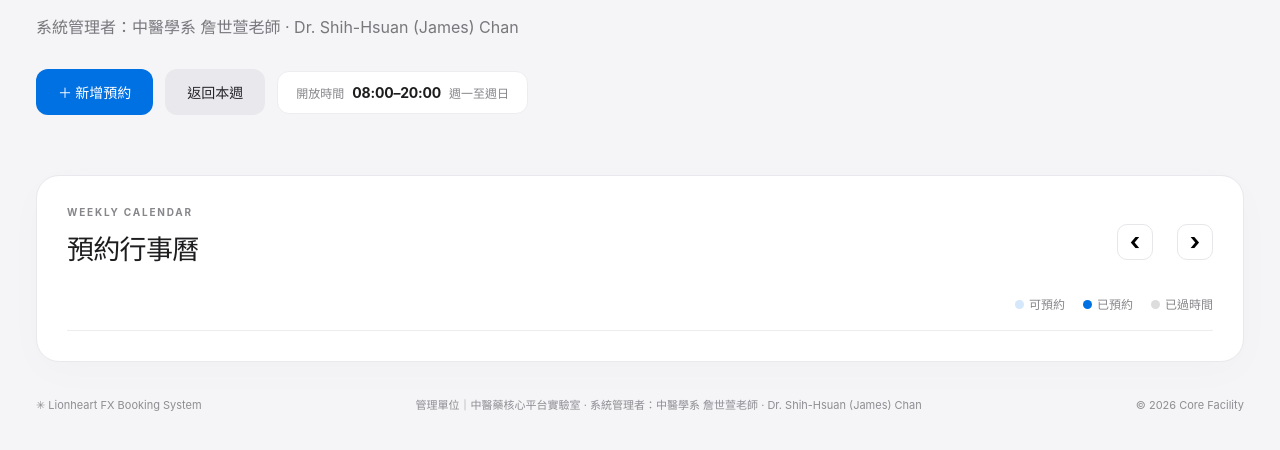
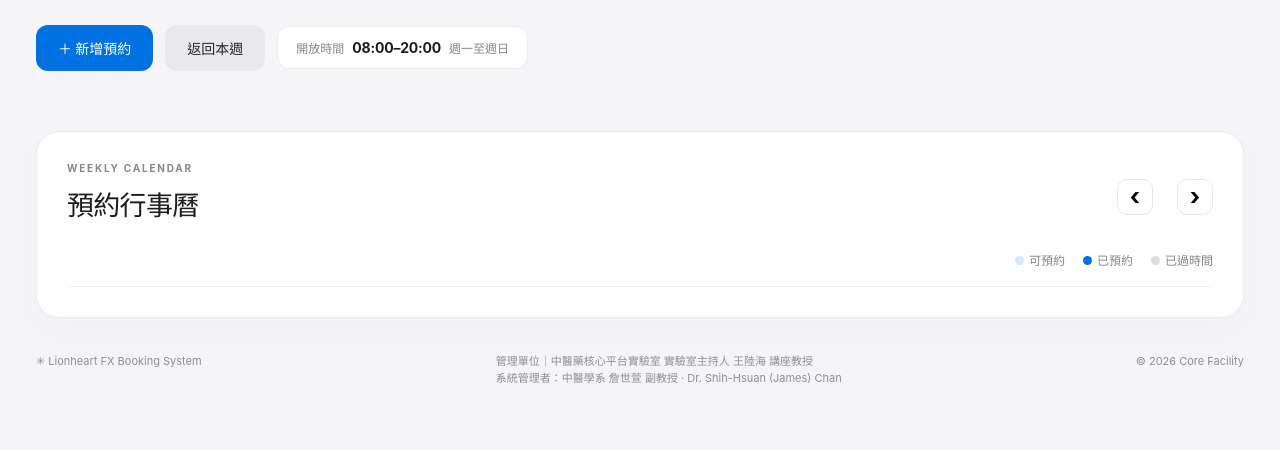
Before and after one commit to jessechan27/lionheart-fx-booking, a plain HTML site: page index.html in a window 1280 px wide. Shown: the part 374-824 px from the top of the page. After the commit the page ends 800 px from the top, so only its background shows below. Drawn offline with nearby package versions, Linux system fonts and the light colour scheme; no server answers.

Commit message:
Move administrator credit to footer and add laboratory director
Remove the system administrator line under the homepage title, since the
footer already shows it. Footer now reads 管理單位｜中醫藥核心平台實驗室
實驗室主持人 王陸海 講座教授, with the system administrator
(詹世萱 副教授) on the next line.

Co-Authored-By: Claude Opus 5.5 <noreply@anthropic.com>

```diff
--- a/index.html
+++ b/index.html
@@ -19,7 +19,6 @@
   <div class="eyebrow">中國醫藥大學 · 中醫藥核心平台實驗室</div>
   <h1>貴重儀器使用預約登記表</h1>
   <div class="instrument-info" aria-label="儀器基本資料"><div><span>儀器中文名稱</span><strong>細胞影像學分析儀</strong></div><div><span>儀器型號</span><strong>BioTek Lionheart FX</strong></div><div><span>購置日期</span><strong>108年8月22日</strong></div><div><span>補助機關／計畫</span><strong>教育部 · 高教深耕計畫</strong></div></div>
-  <p>系統管理者：中醫學系 詹世萱老師 · Dr. Shih-Hsuan (James) Chan</p>
   <div class="hero-actions"><button class="primary" id="openBooking">＋ 新增預約</button><button class="secondary" id="today">返回本週</button><div class="hours-chip"><span>開放時間</span><b>08:00–20:00</b><small>週一至週日</small></div></div>
 </section>
 <section class="calendar-card">
@@ -33,7 +32,7 @@
 </section>
 <footer>
   <div>✳ Lionheart FX Booking System</div>
-  <span>管理單位｜中醫藥核心平台實驗室 · 系統管理者：中醫學系 詹世萱老師 · Dr. Shih-Hsuan (James) Chan</span>
+  <span>管理單位｜中醫藥核心平台實驗室 實驗室主持人 王陸海 講座教授<br>系統管理者：中醫學系 詹世萱 副教授 · Dr. Shih-Hsuan (James) Chan</span>
   <span>© <span id="year"></span> Core Facility</span>
 </footer>
 </main>
```
